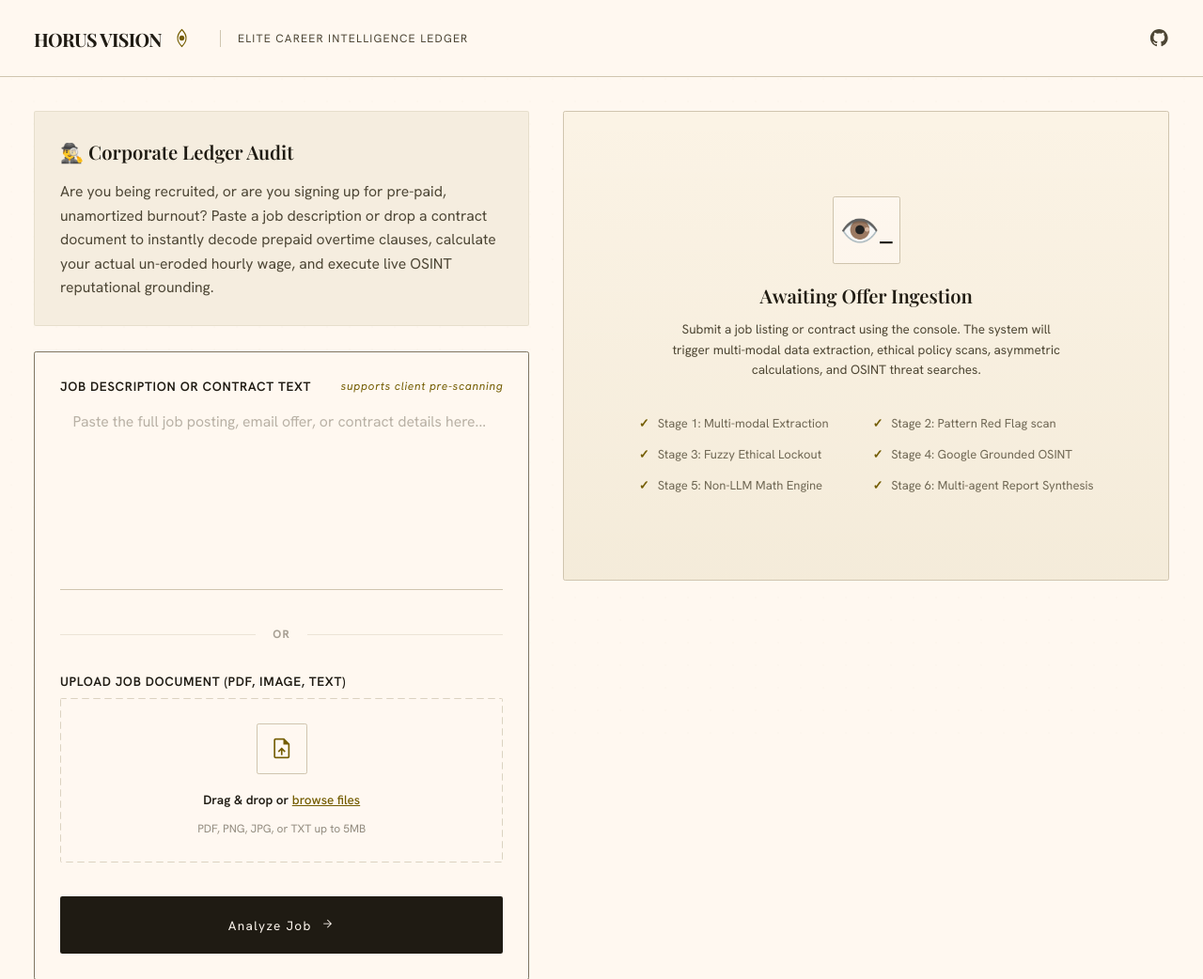
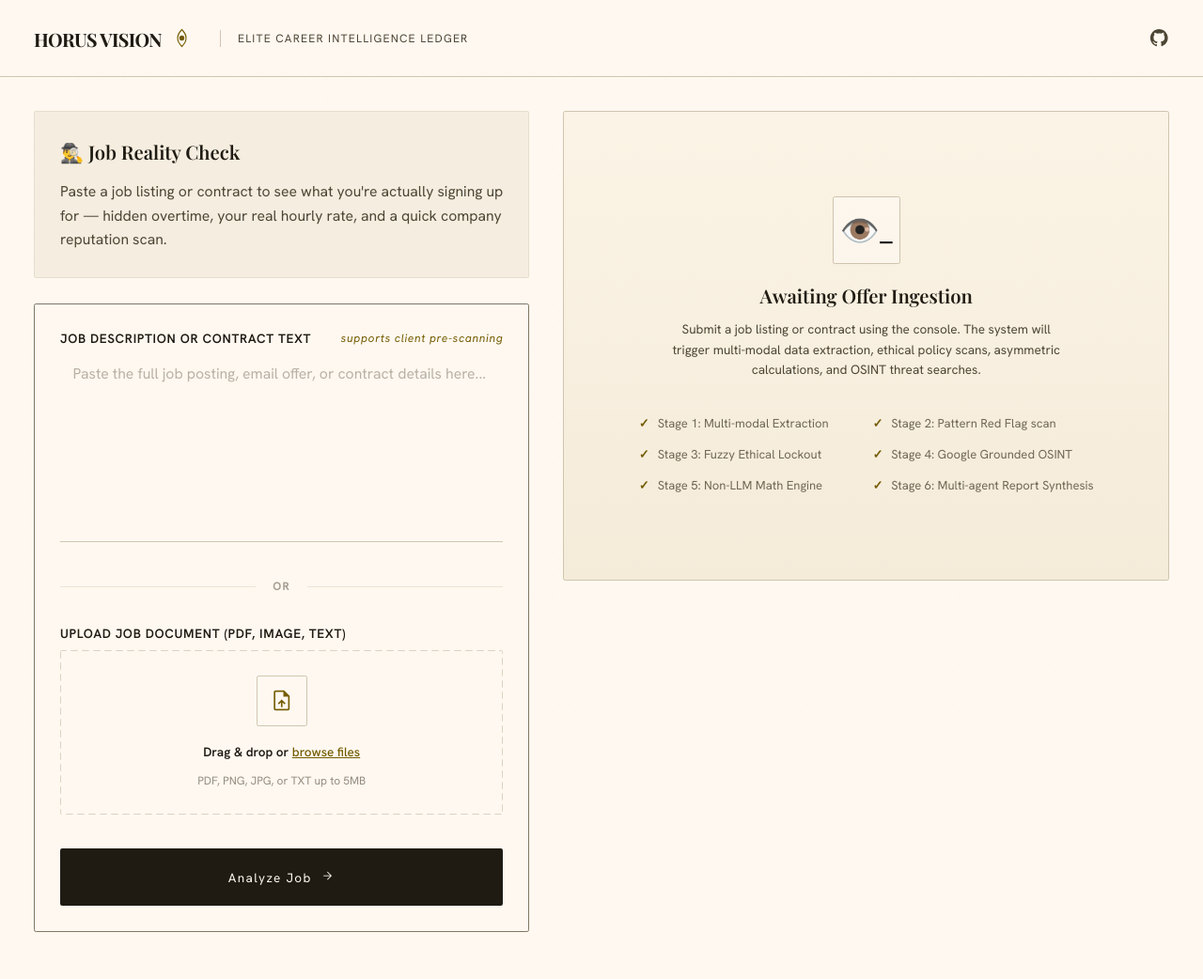
Before and after one commit to jsaigou/horus-vision, a FastAPI app: page / in a window 1280 px wide. Shown: the top 1042 px of the page at 94% size. Run offline with FastAPI, Linux system fonts and the light colour scheme; some libraries are stand-ins or nearby versions; some web fonts are replaced.

Commit message:
style: update dashboard explainer card to 'Job Reality Check'

```diff
--- a/app/templates/index.html
+++ b/app/templates/index.html
@@ -198,12 +198,10 @@
                 <!-- Explainer Card -->
                 <div class="bg-surface-container p-6 border border-outline-variant/40 rounded">
                     <h2 class="font-display font-semibold text-lg text-on-surface flex items-center gap-2">
-                        🕵️‍♂️ Corporate Ledger Audit
+                        🕵️‍♂️ Job Reality Check
                     </h2>
                     <p class="font-body-md text-on-surface-variant text-sm mt-3 leading-relaxed">
-                        Are you being recruited, or are you signing up for pre-paid, unamortized burnout? Paste a job
-                        description or drop a contract document to instantly decode prepaid overtime clauses, calculate
-                        your actual un-eroded hourly wage, and execute live OSINT reputational grounding.
+                        Paste a job listing or contract to see what you're actually signing up for — hidden overtime, your real hourly rate, and a quick company reputation scan.
                     </p>
                 </div>
 
```
